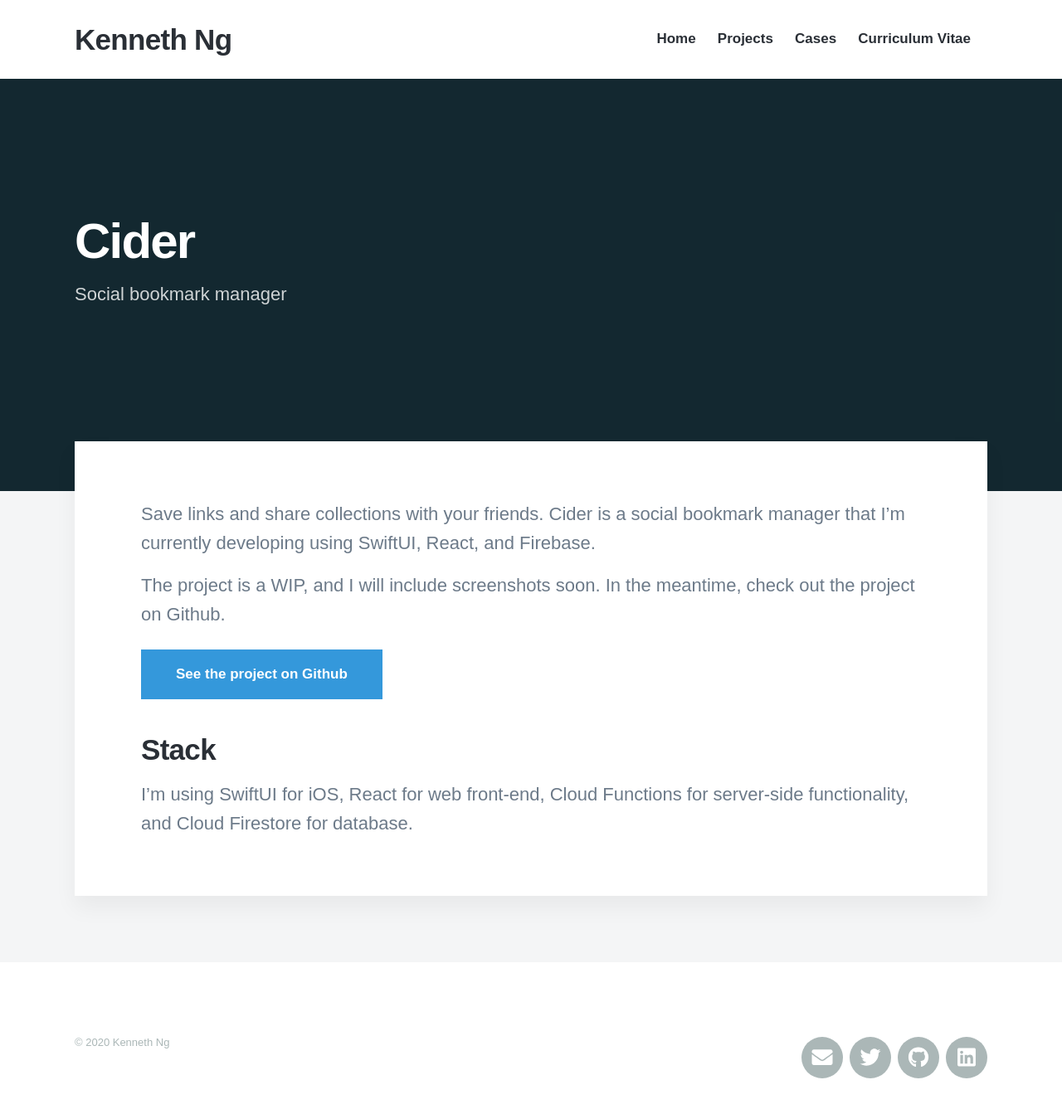
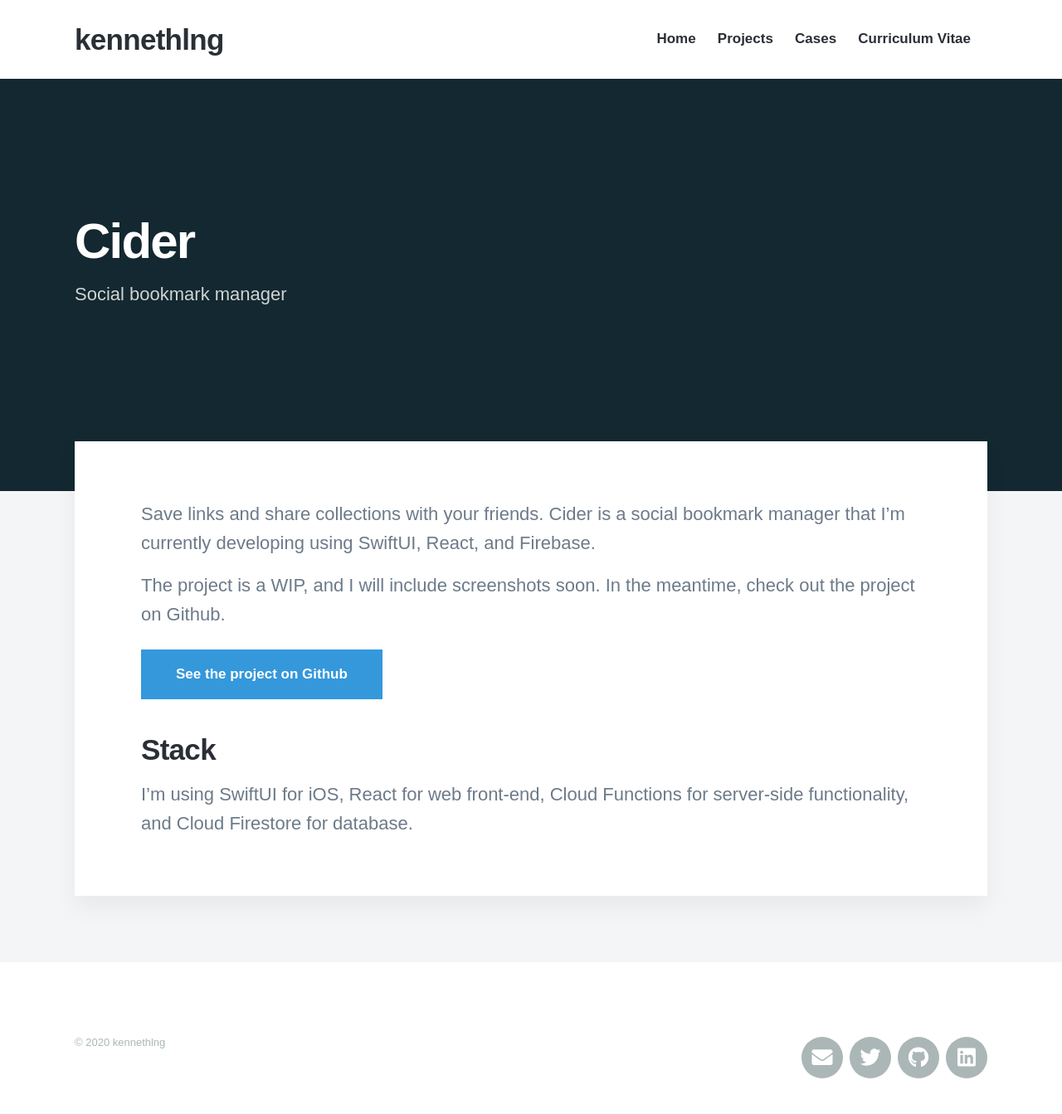
Before and after one commit to kennethfreeflow/kennethlng.github.io, a Jekyll site: the page built from _projects/2020-06-30-cider.md, in a window 1280 px wide. Shown: the whole page at 83% size. Built offline with Jekyll 4.4.1, drawn with Linux system fonts in a browser that asks for light colours; nearby versions of some CDN libraries; some web fonts are replaced.

Commit message:
Update settings.yml

```diff
--- a/_data/settings.yml
+++ b/_data/settings.yml
@@ -1,5 +1,5 @@
 basic_settings:
-  site_title: Kenneth Ng
+  site_title: kennethlng
   favicon_image: /images/favicon.png
 
 header_settings:
```
